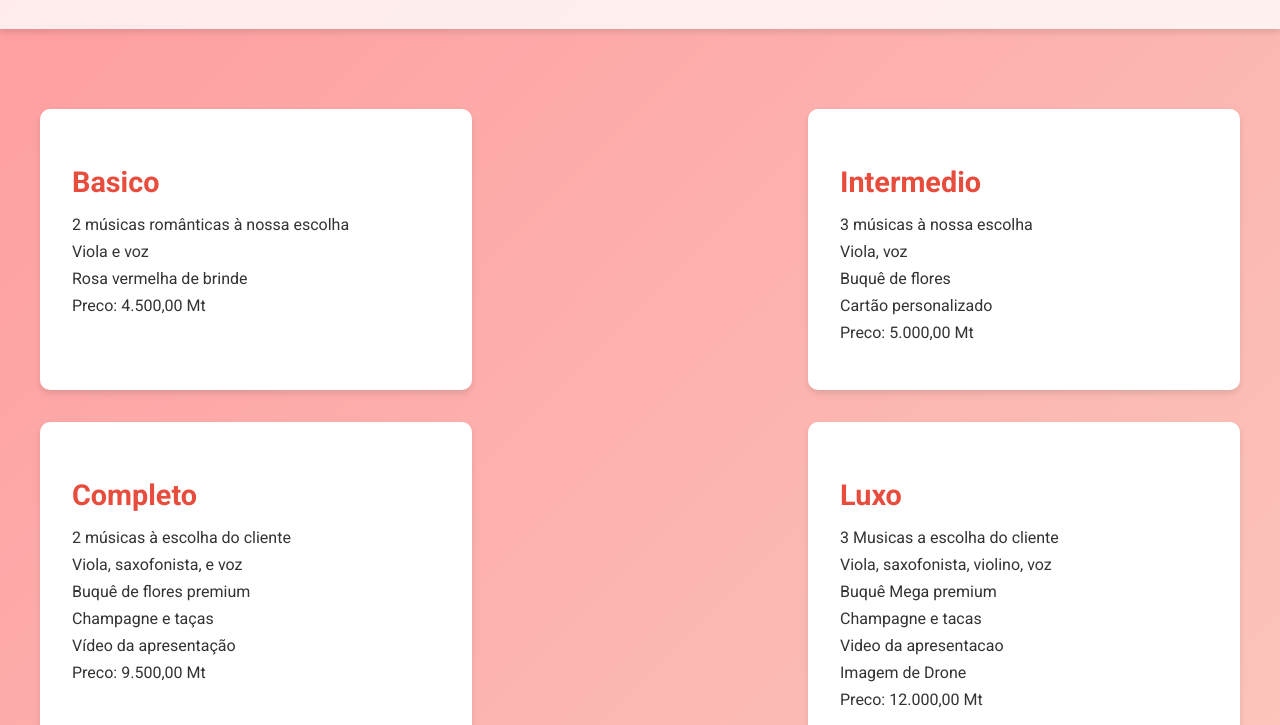
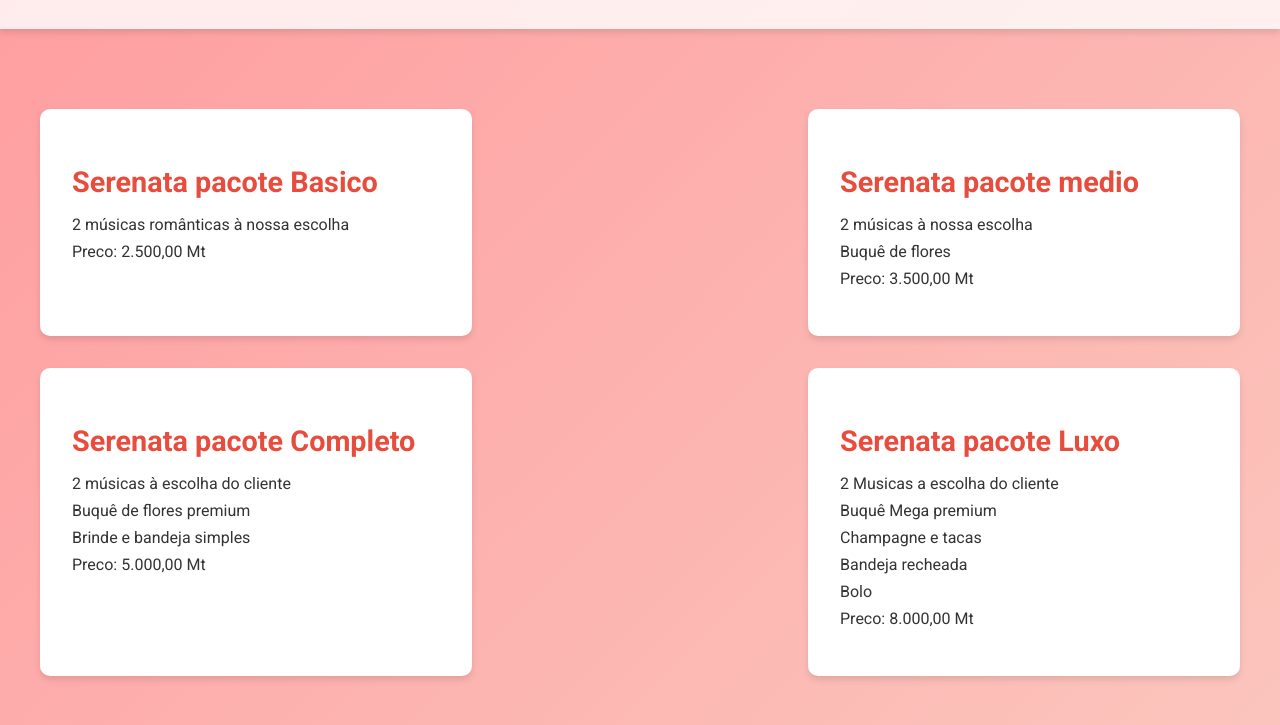
Before and after one commit to Nem3sisc/NK-Serenatas, a plain HTML site: page index.html in a window 1280 px wide. Shown: the part 216-941 px from the top of the page. Drawn offline with Linux system fonts and the light colour scheme.

Commit message:
atualizandoprecos

```diff
--- a/index.html
+++ b/index.html
@@ -178,45 +178,38 @@
     <div class="container">
         <div class="packages">
             <div class="package">
-                <h2>Basico</h2>
+                <h2> Serenata pacote Basico</h2>
                 <ul>
                     <li>2 músicas românticas à nossa escolha </li>
-                    <li>Viola e voz</li>
-                    <li>Rosa vermelha de brinde</li>
-                    <li>Preco: 4.500,00 Mt</li>
+                    <li>Preco: 2.500,00 Mt</li>
                 </ul>
             </div>
             <div class="package">
-                <h2>Intermedio</h2>
+                <h2> Serenata pacote medio</h2>
                 <ul>
-                    <li>3 músicas à nossa escolha </li>
-                    <li>Viola, voz </li>
+                    <li>2 músicas à nossa escolha </li>
                     <li>Buquê de flores</li>
-                    <li>Cartão personalizado</li>
+                    <li>Preco: 3.500,00 Mt</li>
+                </ul>
+            </div>
+            <div class="package">
+                <h2> Serenata pacote Completo</h2>
+                <ul>
+                    <li>2 músicas à escolha do cliente</li>
+                    <li>Buquê de flores premium</li>
+                    <li>Brinde e bandeja simples</li>
                     <li>Preco: 5.000,00 Mt</li>
                 </ul>
             </div>
             <div class="package">
-                <h2>Completo</h2>
+                <h2> Serenata pacote Luxo</h2>
                 <ul>
-                    <li>2 músicas à escolha do cliente</li>
-                    <li>Viola, saxofonista, e voz</li>
-                    <li>Buquê de flores premium</li>
-                    <li>Champagne e taças</li>
-                    <li>Vídeo da apresentação</li>
-                    <li>Preco: 9.500,00 Mt</li>
-                </ul>
-            </div>
-            <div class="package">
-                <h2>Luxo</h2>
-                <ul>
-                    <li>3 Musicas a escolha do cliente</li>
-                    <li>Viola, saxofonista, violino, voz</li>
+                    <li>2 Musicas a escolha do cliente</li>
                     <li>Buquê Mega premium</li>
                     <li>Champagne e tacas</li>
-                    <li>Video da apresentacao</li>
-                    <li>Imagem de Drone</li>
-                    <li>Preco: 12.000,00 Mt</li>
+                    <li>Bandeja recheada</li>
+                    <li>Bolo</li>
+                    <li>Preco: 8.000,00 Mt</li>
             </div>
         </div>
 
```
